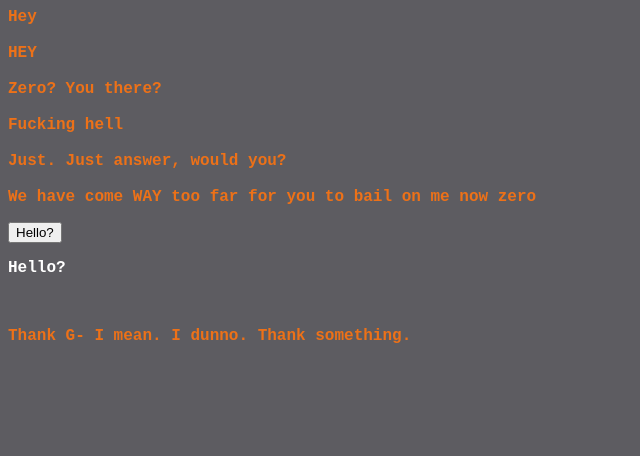
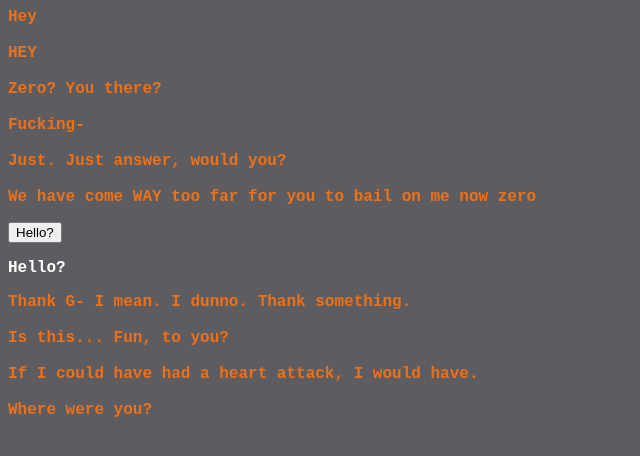
Before and after one commit to executablenotfound/executablenotfound.github.io, a plain HTML site: page index.html in a window 1280 px wide. Both pictures are taken after a click on the button "Hello?". Shown: the whole page, without its empty margins (0-640 px from the left). Drawn offline with Linux system fonts and the light colour scheme.

Commit message:
Update index.html

```diff
--- a/index.html
+++ b/index.html
@@ -40,7 +40,7 @@
     Zero? You there?
     <br>
       <br>
-    Fucking hell
+    Fucking-
     <br>
       <br>
     Just. Just answer, would you?
@@ -60,8 +60,17 @@
 }
       </script>
       <div id="hello"><p>Hello?</p>
-      <br>
-        <p id="tower">Thank G- I mean. I dunno. Thank something.</p></div>
+        <p id="tower">Thank G- I mean. I dunno. Thank something.
+        <br>
+          <br>
+          Is this... Fun, to you?
+          <br>
+          <br>
+          If I could have had a heart attack, I would have.
+          <br>
+          <br>
+          Where were you?
+        </p></div>
 
     </body>
 
```
